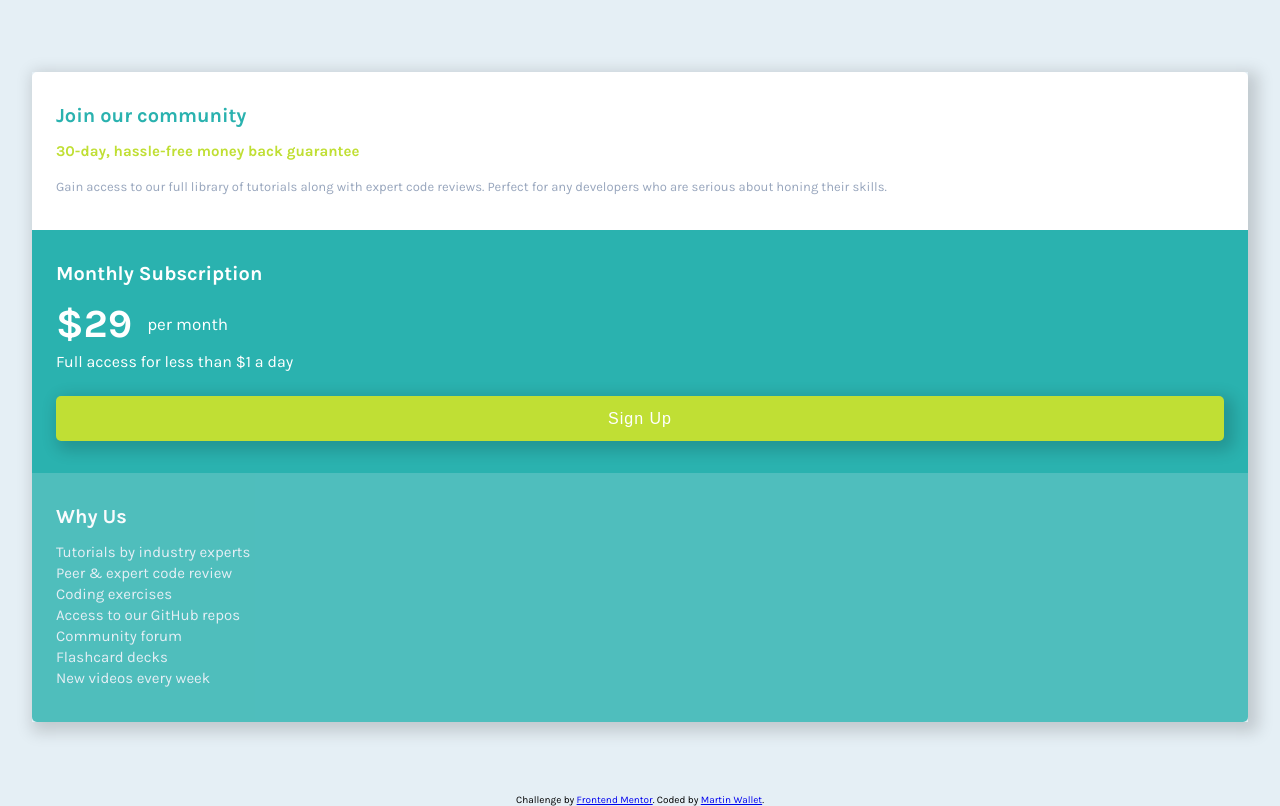
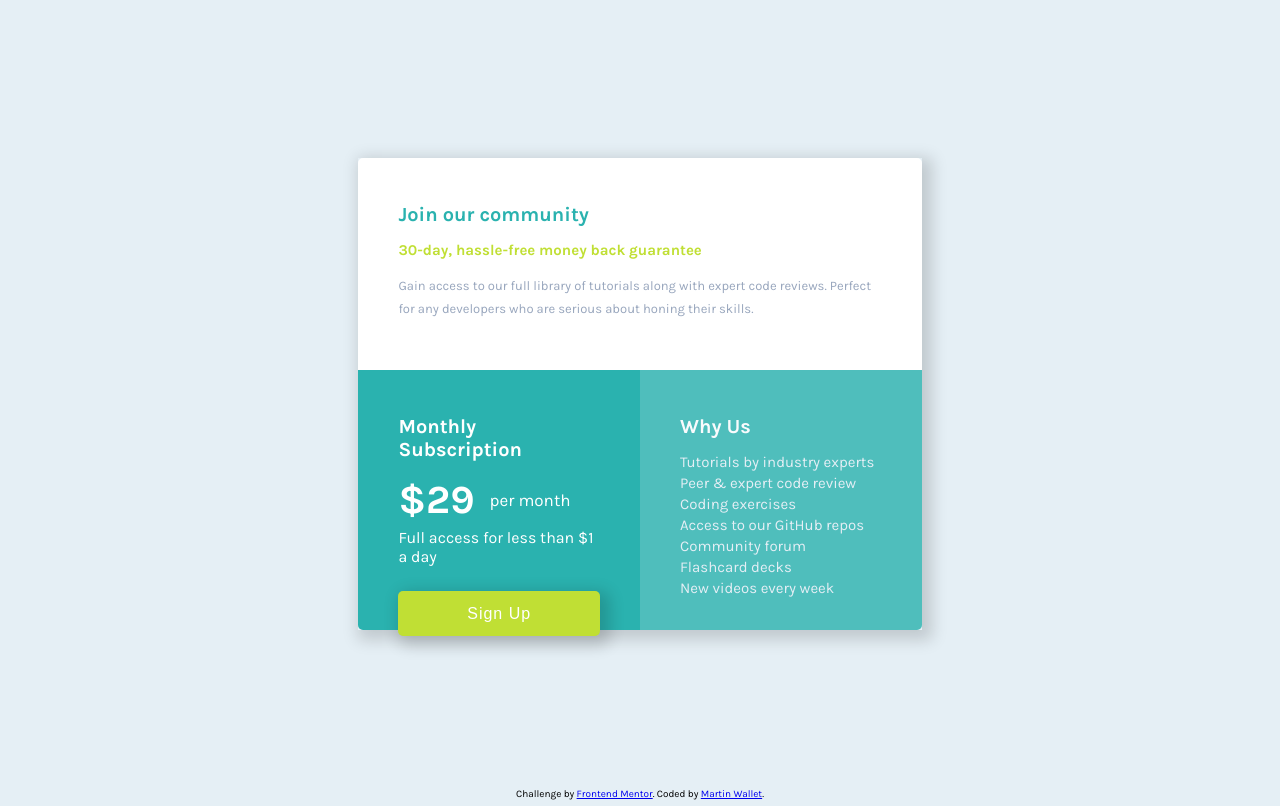
Before and after one commit to martinw0/single-price, a plain HTML site: page index.html in a window 1280 px wide. Drawn offline with Linux system fonts and the light colour scheme.

```diff
--- a/style.scss
+++ b/style.scss
@@ -25,18 +25,47 @@
     font-size: 62.5%;
     font-family: 'Karla', sans-serif;
 }
+html,body {
+    @include media-min('tablet-down') {
+        height: 100%;
+    }
+}
 body {
     background-color: $light-gray;
+    @include media-min('tablet-down') {
+        display: flex;
+        flex-direction: column;
+    }
+}
+
+main {
+    @include media-min('tablet-down') {
+        flex-grow: 1;
+        display: flex;
+        align-items: center;
+        justify-content: center;
+    }
 }
 .card {
     margin: 72px 32px;
     box-shadow: 5px 5px 15px 5px rgba(0,0,0,0.16);
-
     div {
         padding: 32px 24px;
         h1 {
             margin-bottom: 15px;
         }
+    }
+    @include media-min('tablet-down') {
+        height: 59vh;
+        width: 44vw;
+        div {
+            padding: 45px 40px;
+        }
+        display: grid;
+        grid-template-columns: repeat(2, 1fr);
+        grid-template-rows: 45% 55%;
+        grid-column-gap: 0px;
+        grid-row-gap: 0px;
     }
 }
 .community {
@@ -54,6 +83,9 @@
         color: $grayish-bue;
         line-height: 1.8;
         font-size: 1.3rem;
+    }
+    @include media-min('tablet-down') {
+        grid-area: 1 / 1 / 2 / 3;
     }
 }
 .sub,.us {
@@ -91,6 +123,12 @@
         margin-bottom: 25px;
     }
 }
+.sub {
+    @include media-min('tablet-down') {
+        grid-area: 2 / 1 / 3 / 2;
+        border-bottom-left-radius: 5px;
+    }
+}
 .us {
     opacity: 80%;
     border-bottom-left-radius: 5px;
@@ -100,18 +138,11 @@
         color: $light-gray;
         margin: 3px 0;
     }
+    @include media-min('tablet-down') {
+        grid-area: 2 / 2 / 3 / 3;
+        border-bottom-left-radius: 0
+    }
 }
 footer {
     text-align: center;
 }
-// .parent {
-//     display: grid;
-//     grid-template-columns: repeat(2, 1fr);
-//     grid-template-rows: repeat(2, 1fr);
-//     grid-column-gap: 0px;
-//     grid-row-gap: 0px;
-//     }
-
-//     .div1 { grid-area: 1 / 1 / 2 / 3; }
-//     .div2 { grid-area: 2 / 1 / 3 / 2; }
-//     .div3 { grid-area: 2 / 2 / 3 / 3; }
```
Also changed, not shown: style.css, 1 other file.
